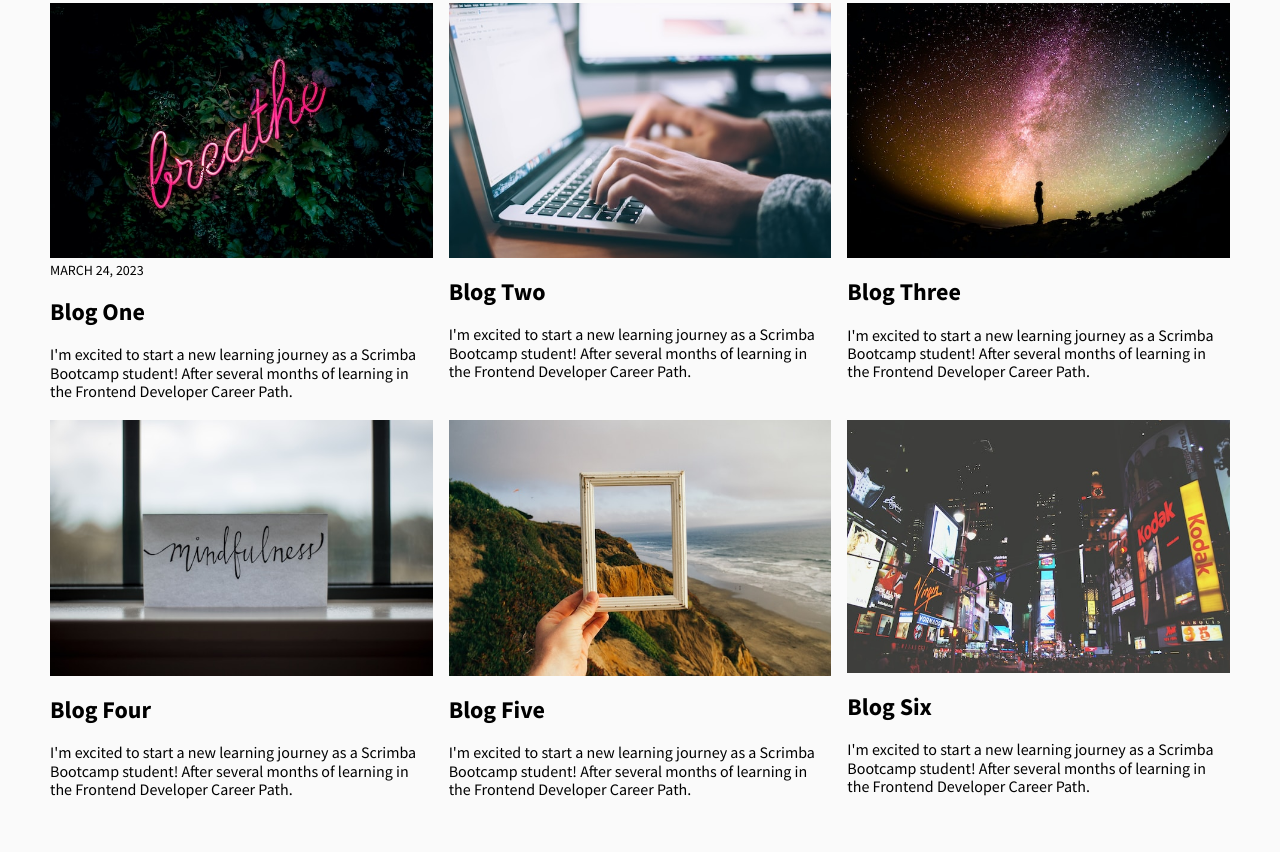
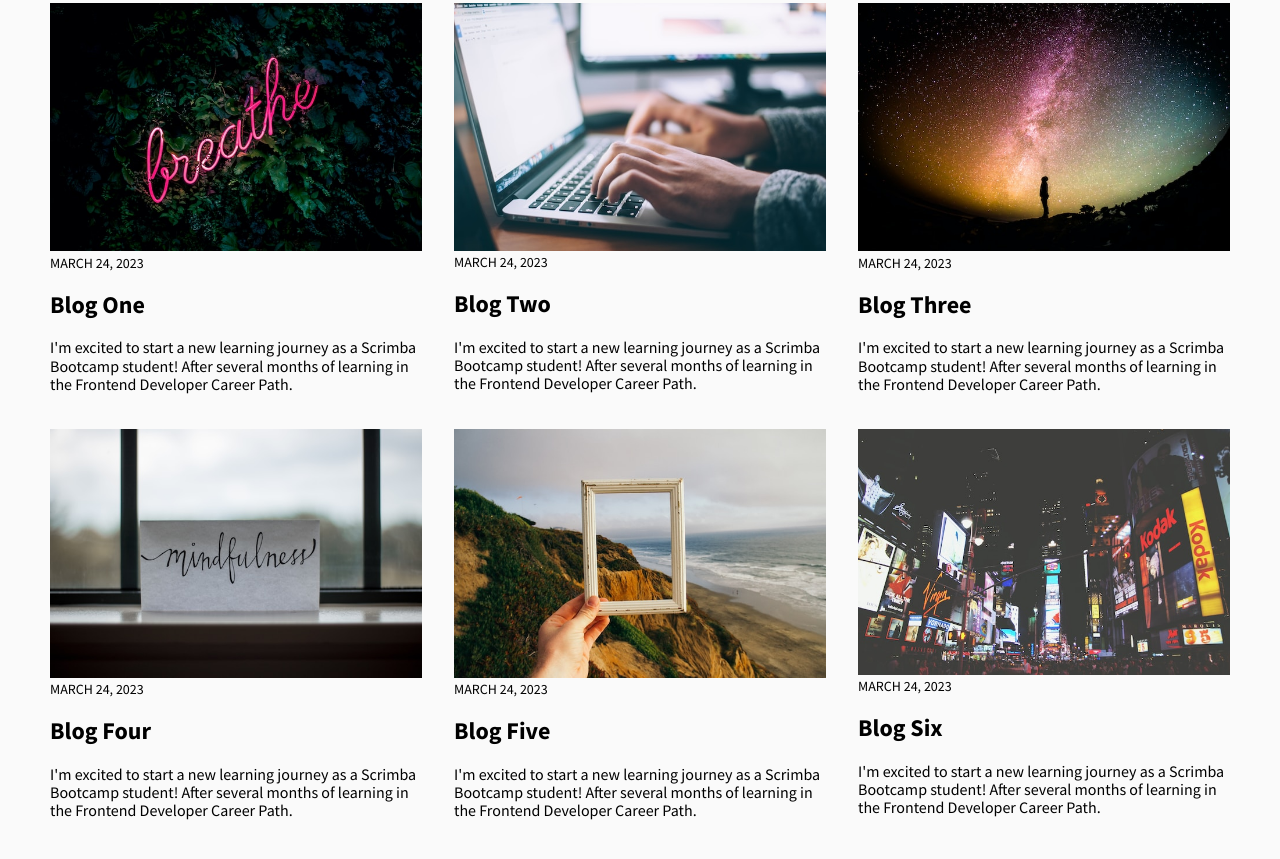
Before and after one commit to GenghisCahn/responsive-blog-site, a website built with Vite: page index.html in a window 1280 px wide. Shown: the part 970-1829 px from the top of the page. Built offline with nearby package versions, Linux system fonts and the light colour scheme.

Commit message:
max container
added

```diff
--- a/index.html
+++ b/index.html
@@ -23,7 +23,8 @@
             </div>
         </section>
 
-        <main class="blog-container">
+        <main class="max-container">
+            <div class="blog-container">
                 <div class="blog">
                     <img class="blog-img" src="images/blog1.jpg">
                     <p class="caps">March 24, 2023</p>
@@ -32,33 +33,34 @@
                 </div>
                 <div class="blog">
                     <img class="blog-img" src="images/blog2.jpg">
-                <p class="caps"></p>
+                    <p class="caps">March 24, 2023</p>
                     <h2>Blog Two</h2>
                     <p>I'm excited to start a new learning journey as a Scrimba Bootcamp student! After several months of learning in the Frontend Developer Career Path.</p>
                 </div>
                 <div class="blog">
                     <img class="blog-img" src="images/blog3.jpg">
-                <p class="caps"></p>
+                    <p class="caps">March 24, 2023</p>
                     <h2>Blog Three</h2>
                     <p>I'm excited to start a new learning journey as a Scrimba Bootcamp student! After several months of learning in the Frontend Developer Career Path.</p>
                 </div>
                 <div class="blog">
                     <img class="blog-img" src="images/blog4.jpg">
-                <p class="caps"></p>
+                    <p class="caps">March 24, 2023</p>
                     <h2>Blog Four</h2>
                     <p>I'm excited to start a new learning journey as a Scrimba Bootcamp student! After several months of learning in the Frontend Developer Career Path.</p>
                 </div>
                 <div class="blog">
                     <img class="blog-img" src="images/blog5.jpg">
-                <p class="caps"></p>
+                    <p class="caps">March 24, 2023</p>
                     <h2>Blog Five</h2>
                     <p>I'm excited to start a new learning journey as a Scrimba Bootcamp student! After several months of learning in the Frontend Developer Career Path.</p>
                 </div>
                 <div class="blog">
                     <img class="blog-img" src="images/blog6.jpg">
-                <p class="caps"></p>
+                    <p class="caps">March 24, 2023</p>
                     <h2>Blog Six</h2>
                     <p>I'm excited to start a new learning journey as a Scrimba Bootcamp student! After several months of learning in the Frontend Developer Career Path.</p>
+                </div>
             </div>
         </main>
     </body>
--- a/styles.css
+++ b/styles.css
@@ -5,6 +5,7 @@ body {
     margin: 0;
     padding: 0;
     font-family: 'Source Sans Pro', sans-serif;
+    background: #FAFAFA;
 }
 
 .hero-container {
@@ -16,13 +17,17 @@ body {
 }
 
 .blog-container {
-     background: #FAFAFA;
      display: grid;
-     grid-template-columns: repeat(auto-fit, minmax(300px, 1fr));
-     gap: 1em;
+     grid-template-columns: repeat(auto-fill, minmax(300px, 1fr));
+     gap: 2em;
      padding: 1em;
 }
 
+.max-container {
+    background: #FAFAFA;
+    max-width: 1338px;
+    margin: auto;
+}
 
 
 /** nav section **/
@@ -64,8 +69,6 @@ ul {
     padding: 1.25em;
 }
 
-/** typography **/
-
 h1, p {
     margin: 0.25em 0;
 }
@@ -90,7 +93,6 @@ p {
 .blog-img {
     width: 100%;
 }
-
 
 /** media queries **/
 
@@ -123,9 +125,8 @@ p {
     }
 
     .blog-container {
-
      padding: 3.125em;
-}
+    }
 }
 
 @media (min-width: 1200px){
```
Lines whose indentation alone changed are shown as unchanged.
